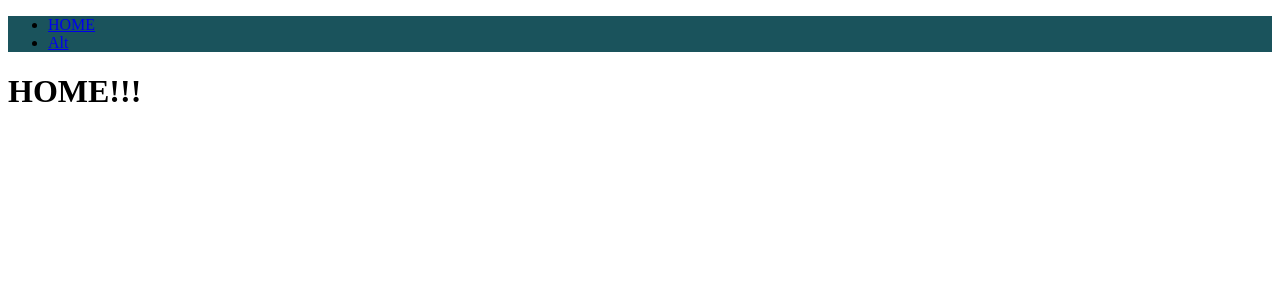
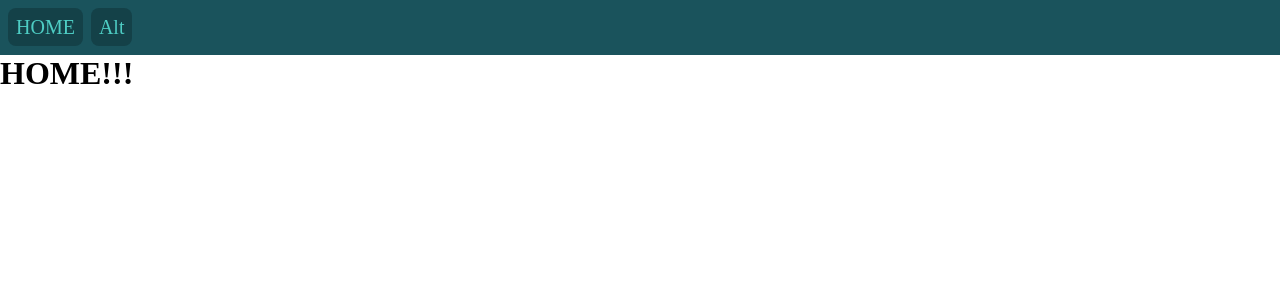
Before and after one commit to NoisyApple/react-review-expo, a React app: page / in a window 1280 px wide. Shown: the top 300 px of the page. Built offline with nearby package versions, Linux system fonts and the light colour scheme.

Commit message:
:sparkles: NavBar styles changed.

```diff
--- a/src/Components/NavBar/NavBar.jsx
+++ b/src/Components/NavBar/NavBar.jsx
@@ -6,12 +6,16 @@ import { Link } from "react-router-dom";
 const NavBar = () => {
   return (
     <nav className="nav-bar">
-      <ul>
-        <li>
-          <Link to="/">HOME</Link>
+      <ul className="nav-bar__list">
+        <li className="nav-bar__list-item">
+          <Link className="nav-bar__list-item-link" to="/">
+            HOME
+          </Link>
         </li>
-        <li>
-          <Link to="/alt-path">Alt</Link>
+        <li className="nav-bar__list-item">
+          <Link className="nav-bar__list-item-link" to="/alt-path">
+            Alt
+          </Link>
         </li>
       </ul>
     </nav>
--- a/src/Components/NavBar/NavBar.scss
+++ b/src/Components/NavBar/NavBar.scss
@@ -2,6 +2,37 @@
 
 .nav-bar {
   $color-background: $midnight-green-eagle-green;
+  $color-text: $medium-turquoise;
 
   background-color: $color-background;
+  padding: 8px;
+
+  &__list {
+    list-style-type: none;
+    display: flex;
+    padding: 8px 0;
+  }
+
+  &__list-item {
+    &:not(:last-child) {
+      margin-right: 8px;
+    }
+  }
+
+  &__list-item-link {
+    color: $color-text;
+    padding: 8px;
+    font-size: 20px;
+    background: darken($color-background, 5);
+    border-radius: 8px;
+    text-decoration: none;
+
+    &:hover {
+      background: darken($color-background, 10);
+    }
+
+    &:active {
+      background: lighten($color-background, 10);
+    }
+  }
 }
--- a/src/index.jsx
+++ b/src/index.jsx
@@ -1,3 +1,5 @@
+import "./index.scss";
+
 import React from "react";
 import { render } from "react-dom";
 
--- /dev/null
+++ b/src/index.scss
@@ -0,0 +1,7 @@
+@import "./scss/index.scss";
+
+* {
+  margin: 0;
+  padding: 0;
+  box-sizing: border-box;
+}
```
